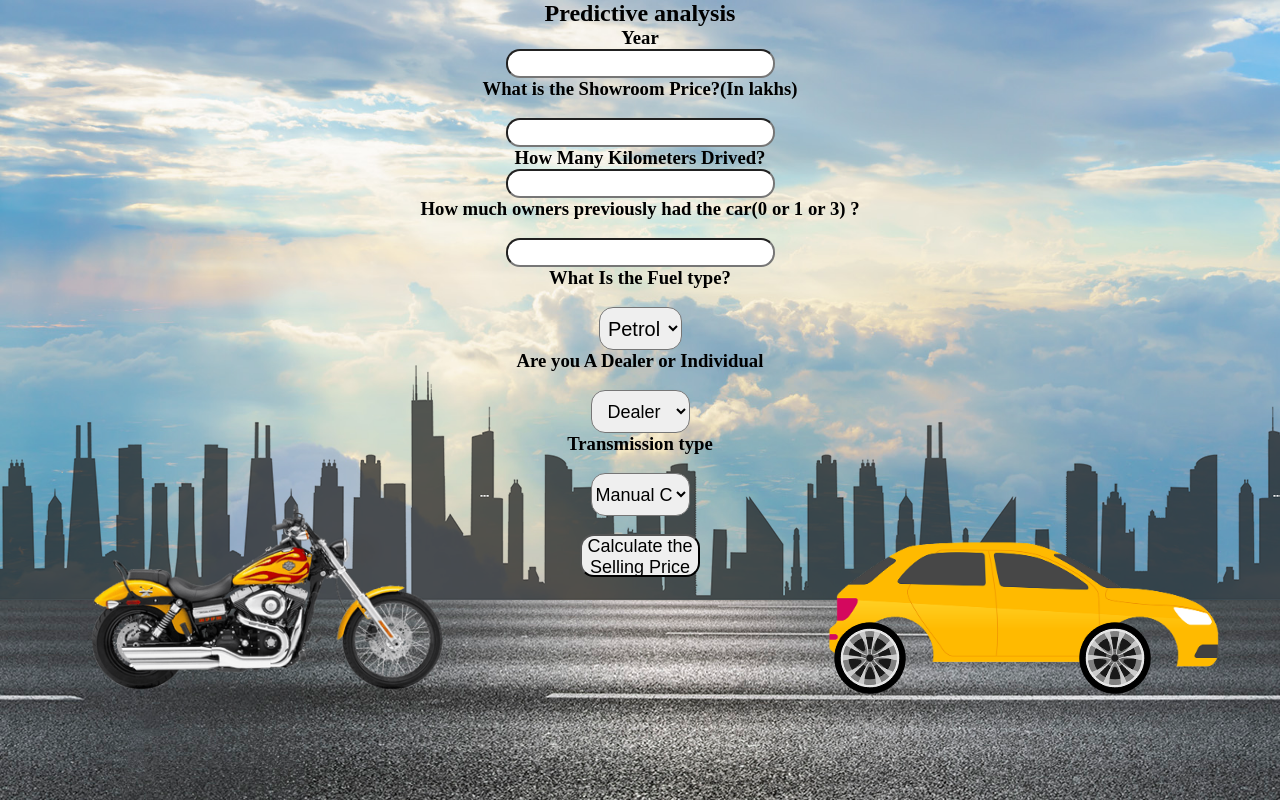
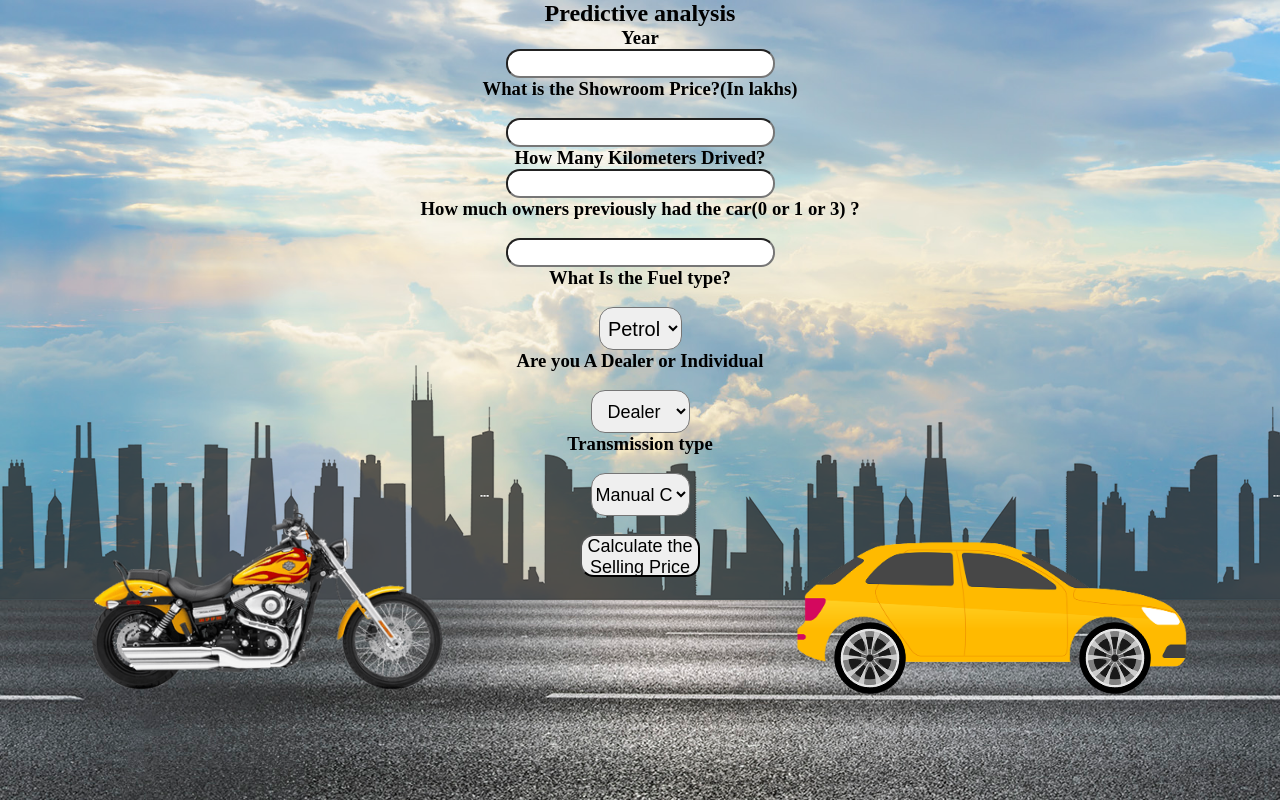
Before and after one commit to 99Nistha/AutoMobile-Price-Prediction, a Flask app: page / in a window 1280 px wide. Run offline with Flask 2, Linux system fonts and the light colour scheme; parts of the project's set-up code (start-up, migrations or seed data) failed here and were passed over.

Commit message:
Update index.html

```diff
--- a/templates/index.html
+++ b/templates/index.html
@@ -100,7 +100,7 @@
             .car{
                 width: 400px;
                 bottom: 100px;
-                left:92.5%;
+                left:90%;
                 transform: translateX(-90%);
                 position: absolute;
                 z-index: -1;
```
